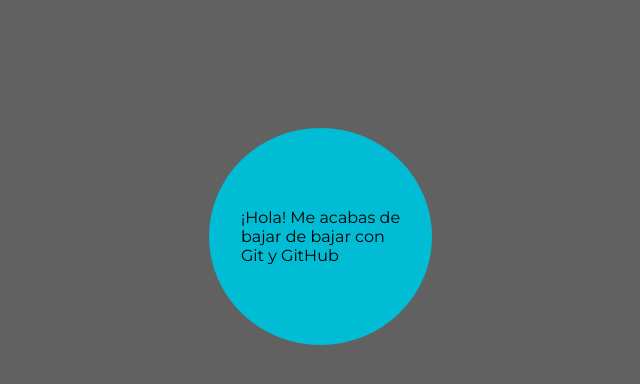
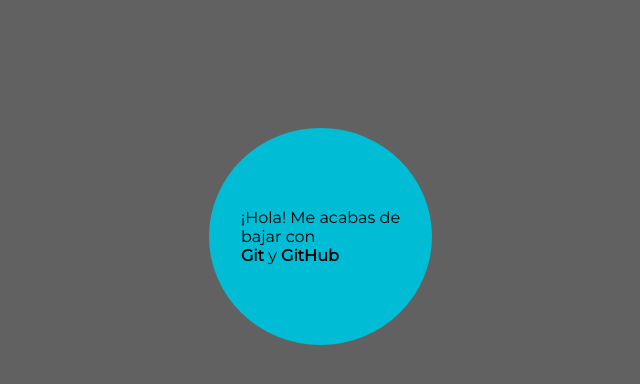
Before and after one commit to sonia23/PracticaCursos, a plain HTML site: page index.html in a window 1280 px wide. Shown: the whole page, without its empty margins (303-943 px from the left). Drawn offline with Linux system fonts and the light colour scheme.

Commit message:
Error de dedo y correcciones

```diff
--- a/css/ppal.sass
+++ b/css/ppal.sass
@@ -15,3 +15,5 @@
     border-radius: 100%
     justify: center
     padding: 5em 2em
+    span
+        font-weight: bold
--- a/index.html
+++ b/index.html
@@ -11,7 +11,7 @@
         <div id = "boxInside">
             ¡Hola! Me acabas de
             <br>
-            bajar de bajar con
+            bajar con
             <br>
             <span>Git</span> y <span>GitHub</span>
         </div>
```
Also changed, not shown: css/ppal.css, 1 other file.
